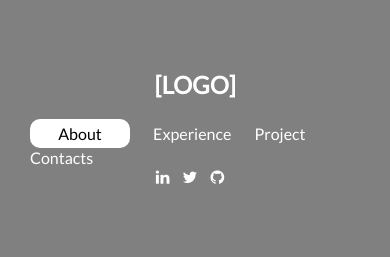
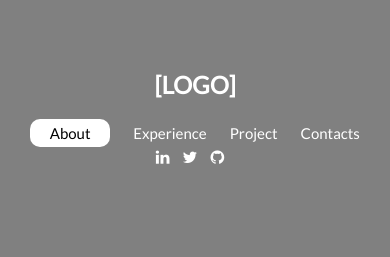
Before and after one commit to Temitopeolawale/Portfolio-, a plain HTML site: page index.html in a window 390 px wide. In both pictures the pointer is over the item "About". Shown: the top 257 px of the page. Drawn offline with Linux system fonts and the light colour scheme.

Commit message:
portfolio

```diff
--- a/style.css
+++ b/style.css
@@ -96,6 +96,16 @@ nav ul li :hover{
 
     nav a {
         margin: 0 10px;
+        font-size: 15px;
+    }
+    nav ul li :hover{
+        background-color: white;
+        color: black;
+        width: 80px;
+        text-align: center;
+        transition: 500ms ease-in-out;
+        padding: 5px;
+        border-radius: 10px;
     }
 
     .image img {
```
